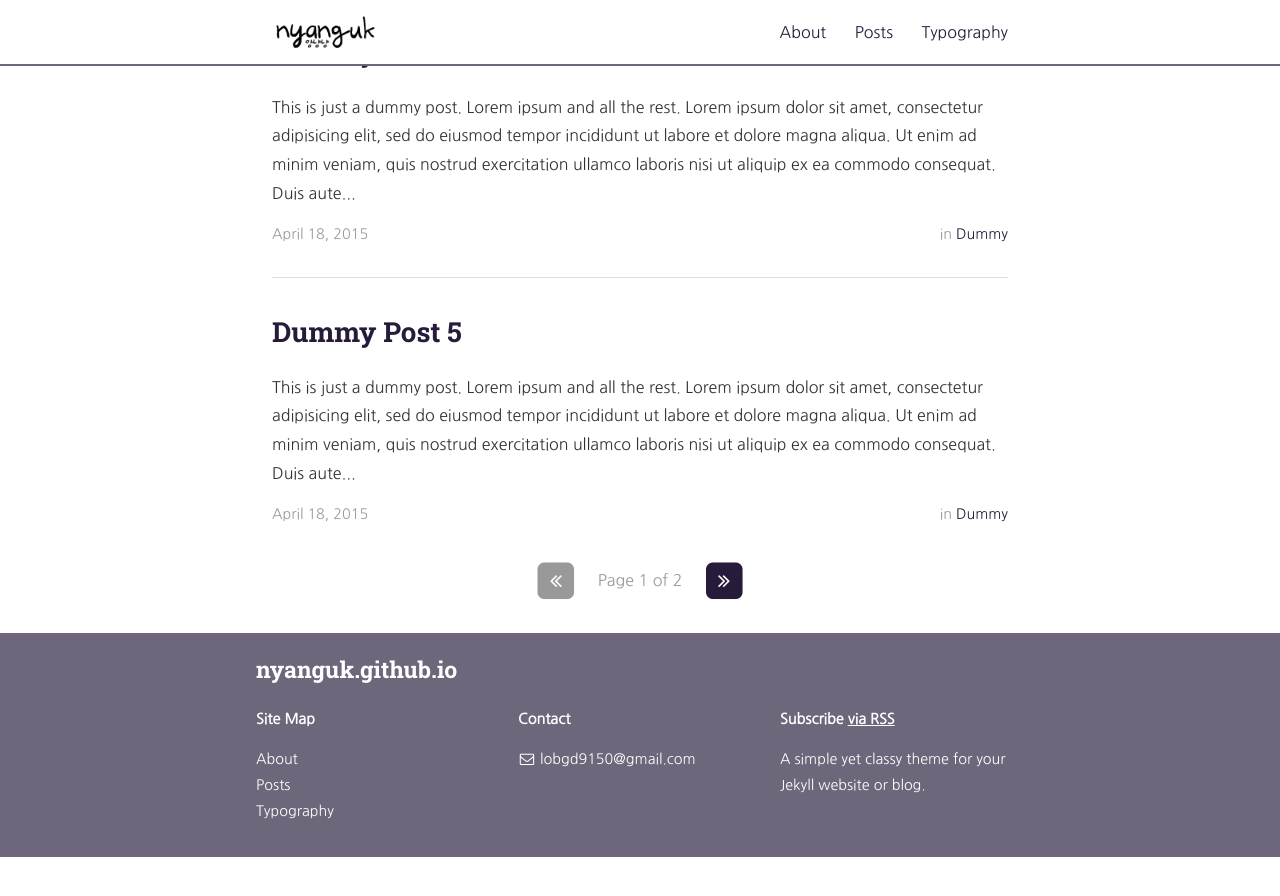
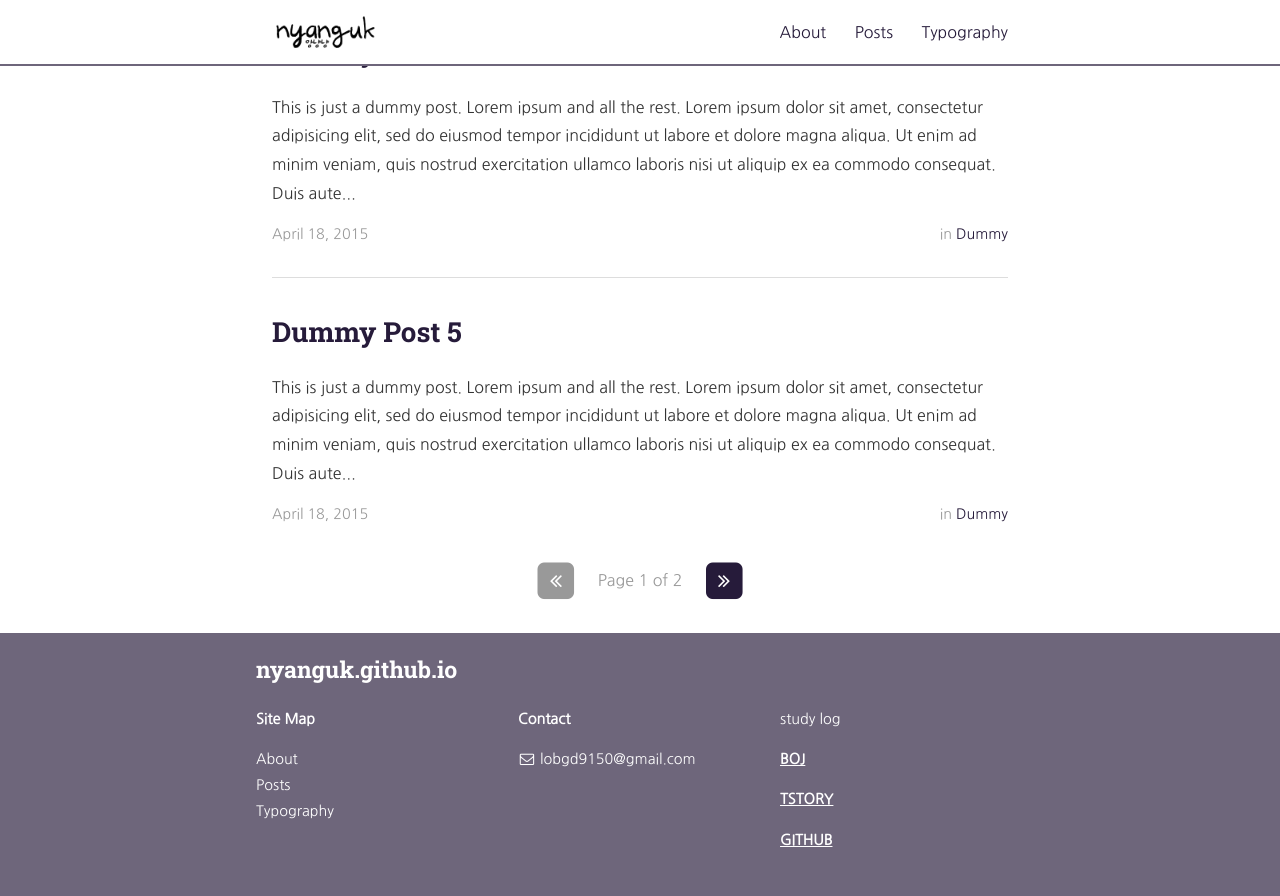
Before and after one commit to NyangUk/nyanguk.github.io, a Jekyll site: the page built from index.html, in a window 1280 px wide and 900 px high, scrolled down 1243 px. Shown: the top 896 px of the window. Built offline with Jekyll 4.4.1, drawn with Linux system fonts in a browser that asks for light colours; nearby versions of some CDN libraries; the list of posts is cut into pages by our own code; before the commit the page ends 2100 px from its top, so only the background shows below that.

Commit message:
하단 내용 변경

```diff
--- a/_config.yml
+++ b/_config.yml
@@ -13,8 +13,7 @@ title:
 subtitle:
 email: lobgd9150@gmail.com
 name: jaeuk
-description: >
-  A simple yet classy theme for your Jekyll website or blog.
+
 # Base URL of site (i.e. /blog). It should always start with a slash,
 # and never end with a slash. Set it to a blank value if hosting at the
 # root of your server.
@@ -93,12 +92,12 @@ descriptions:
 #     desc: Friend me on Facebook
 #     share: true
 
-  - name: GitHub
-    icon: github
-    username: nyanguk
-    url: https://github.com/nyanguk
-    desc: Fork me on GitHub
-    share:  true
+  # - name: GitHub
+  #   icon: github
+  #   username: nyanguk
+  #   url: https://github.com/nyanguk
+  #   desc: Fork me on GitHub
+  #   share:  true
 
   # - name: LinkedIn
   #   icon: linkedin
--- a/_includes/footer.html
+++ b/_includes/footer.html
@@ -38,8 +38,10 @@
     </div>
 
     <div class="site-signature">
-      <p class="rss-subscribe text"><strong>Subscribe <a href="{{ "/feed.xml" | prepend: site.baseurl }}">via RSS</a></strong></p>
-      <p class="text">{{ site.description }}</p>
+      <p class="text">{{"study log"}}</p>
+      <p class="rss-subscribe text"><strong> <a href="{{https://www.acmicpc.net/user/lobgd9150}}">BOJ</a></strong></p>
+      <p class="rss-subscribe text"><strong> <a href="{{https://nyanguk.tistory.com/}}">TSTORY</a></strong></p>
+      <p class="rss-subscribe text"><strong> <a href="{{https://github.com/NyangUk}}">GITHUB</a></strong></p>
     </div>
 
   </div>
```
